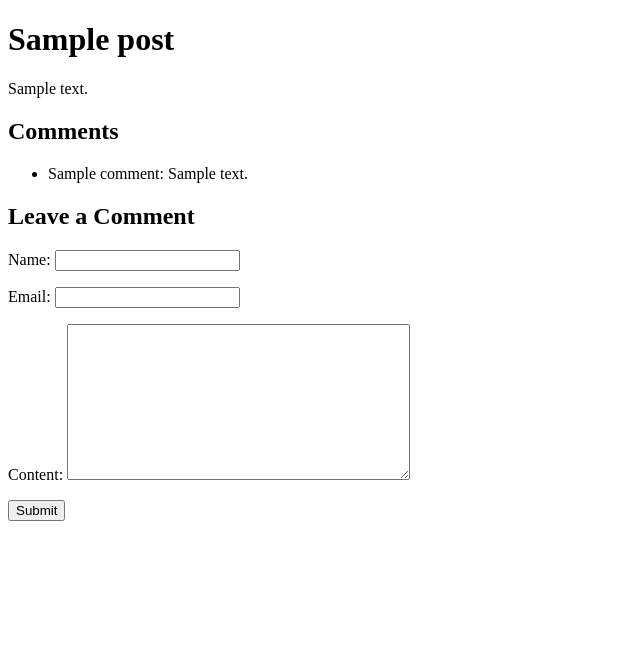
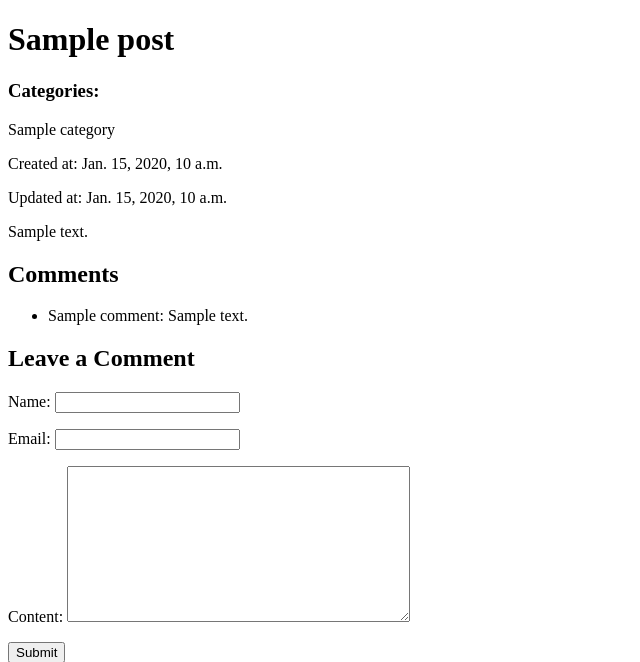
Before and after one commit to cagriefe/personal-blog, a Django app: page /post/1/ in a window 1280 px wide. Shown: the top 662 px of the page, without its empty margins (0-640 px from the left). Run offline with Django 5.2, Linux system fonts and the light colour scheme; tables that the repository leaves empty hold one stand-in row (values such as "Sample post").

Commit message:
post detail and list templates

```diff
--- a/blog/templates/blog/post_detail.html
+++ b/blog/templates/blog/post_detail.html
@@ -5,6 +5,14 @@
 </head>
 <body>
     <h1>{{ post.title }}</h1>
+    {% if post.categories.all %}
+        <h3>Categories:</h3>
+            {% for category in post.categories.all %}
+                <p>{{ category.name }}</p>
+            {% endfor %}
+    {% endif %}
+    <p>Created at: {{ post.created_at }}</p>
+    <p>Updated at: {{ post.updated_at }}</p>
     <p>{{ post.content }}</p>
     <h2>Comments</h2>
     <ul>
```
Also changed, not shown: blog/templates/blog/post_list.html (+15 -1 lines).
